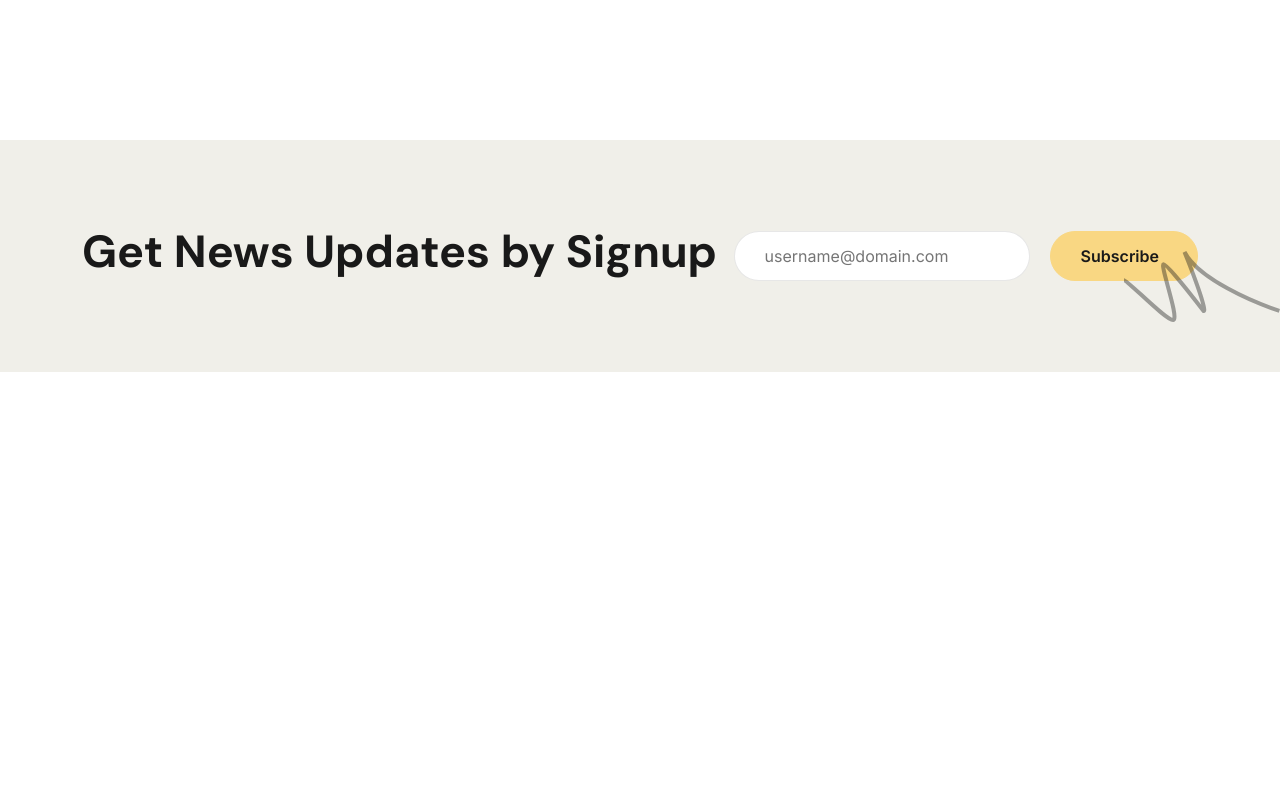
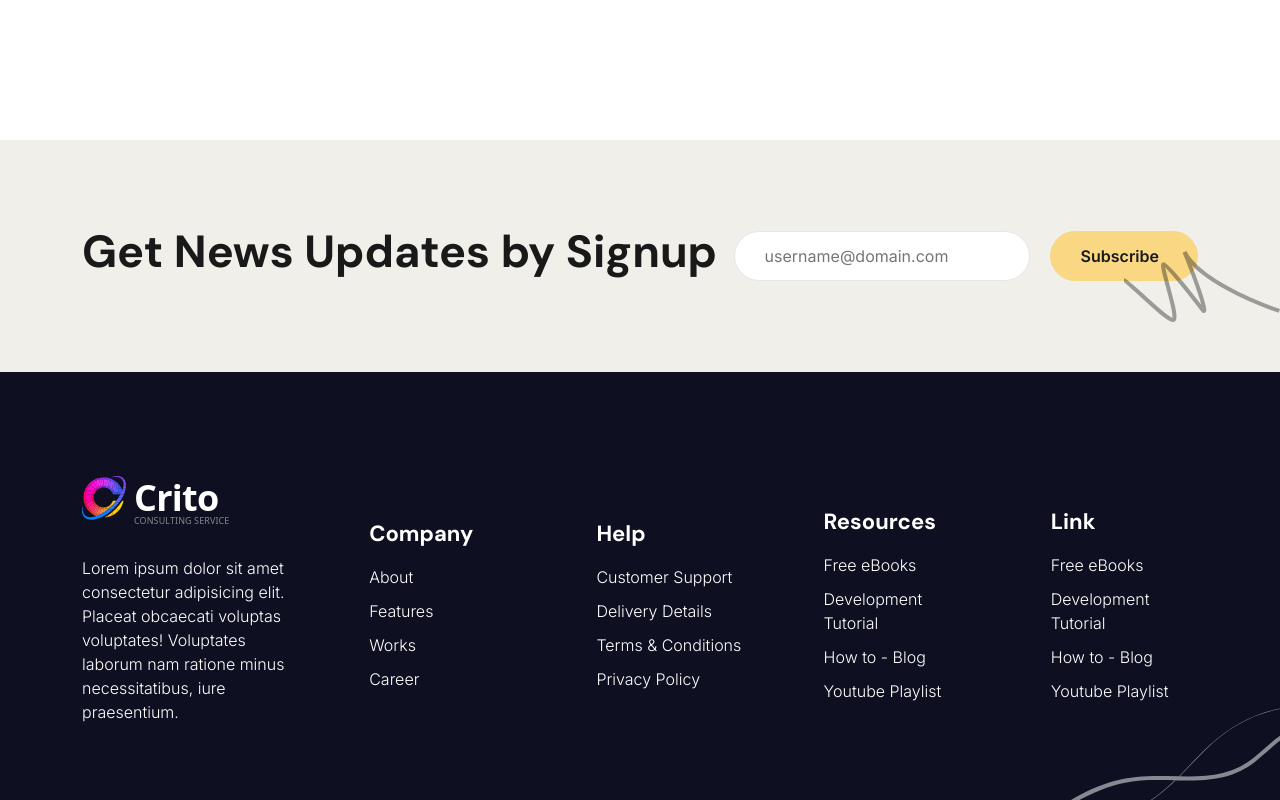
Before and after one commit to Johlundgren/Uppgiftcrito, a React (Vite) app: page / in a window 1280 px wide. Shown: the part 7615-8415 px from the top of the page. Before the commit the page ends 7987 px from the top, so only its background shows below. Built offline with nearby package versions, Linux system fonts and the light colour scheme; some icons are missing.

Commit message:
Footerlinks

```diff
--- /dev/null
+++ b/src/components/Footerlinks.jsx
@@ -0,0 +1,49 @@
+import React from 'react'
+import critologo from '@images/critologofooter.svg'
+import bglinesright from '@images/bglinesright.svg'
+
+const Footerlinks = () => {
+  return (
+    <section className="crito-section">
+    <div className="container">
+        <div className="crito-logo-section">
+            <img src={critologo} alt="Crito Logotype" />
+            <p>Lorem ipsum dolor sit amet consectetur adipisicing elit. Placeat obcaecati voluptas voluptates! Voluptates laborum nam ratione minus necessitatibus, iure praesentium.</p>
+        </div>
+        <div className="crito-rubrik">
+            <h3>Company</h3>
+            <a href="about.html">About</a>
+            <a href="features.html">Features</a>
+            <a href="works.html">Works</a>
+            <a href="career.html">Career</a>
+        </div>
+        <div className="crito-rubrik">
+            <h3>Help</h3>
+            <a href="support.html">Customer Support</a>
+            <a href="delivery.html">Delivery Details</a>
+            <a href="toc.html">Terms & Conditions</a>
+            <a href="policy.html">Privacy Policy</a>
+        </div>
+        <div className="crito-rubrik">
+            <h3>Resources</h3>
+            <a href="ebooks.html">Free eBooks</a>
+            <a href="development.html">Development Tutorial</a>
+            <a href="howtoblog.html">How to - Blog</a>
+            <a href="playlist.html">Youtube Playlist</a>
+        </div>
+        <div className="crito-rubrik">
+            <h3>Link</h3>
+            <a href="ebooks.html">Free eBooks</a>
+            <a href="development.html">Development Tutorial</a>
+            <a href="howtoblog.html">How to - Blog</a>
+            <a href="playlist.html">Youtube Playlist</a>
+        </div>
+        <div className="background-images-right">
+            <img src={bglinesright} alt="Background lines right" />
+        </div>
+    </div>
+</section>
+  )
+}
+
+export default Footerlinks
--- a/src/views/Home.jsx
+++ b/src/views/Home.jsx
@@ -10,6 +10,7 @@ import Meetourteam from '../components/Meetourteam'
 import Testimonial from '../components/Testimonial'
 import Articleandnews from '../components/Articleandnews'
 import Newsletter from '../components/Newsletter'
+import Footerlinks from '../components/Footerlinks'
 
 
 
@@ -27,6 +28,7 @@ const Home = () => {
         <Testimonial />
         <Articleandnews />
         <Newsletter />
+        <Footerlinks />
 
     </>
   )
```
Also changed, not shown: src/assets/images/bglinesright.svg (renamed from src/assets/images/bg-lines-right.svg), src/assets/images/critologofooter.svg (renamed from src/assets/images/crito-logo-footer.svg).
